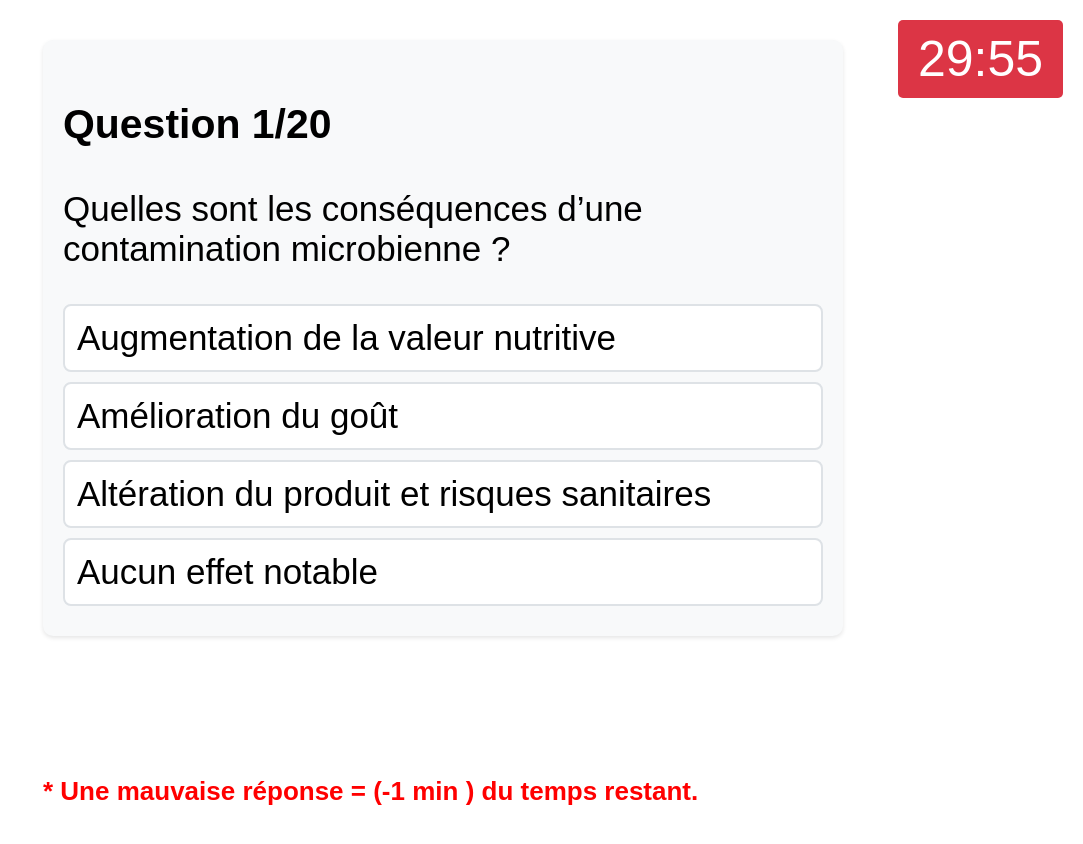
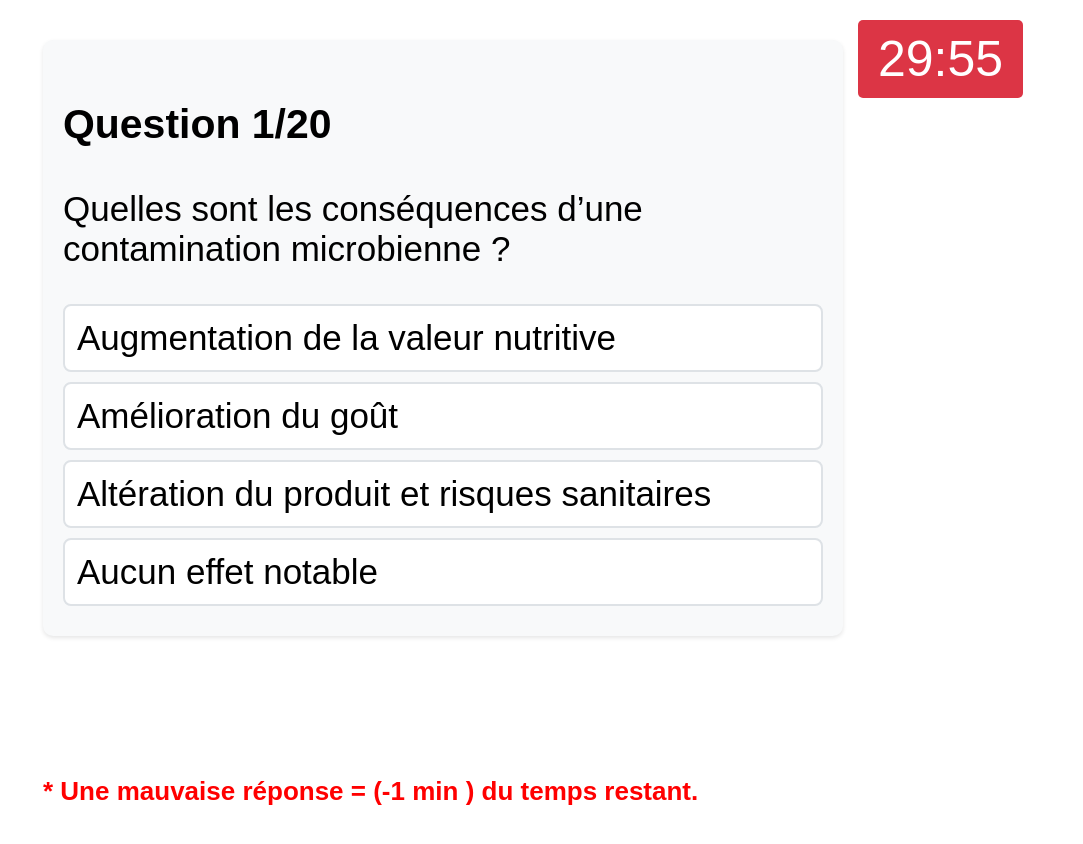
Before and after one commit to MouadMLM/Quiz-ISPITS, a plain HTML site: page index.html in a window 1280 px wide. Shown: the whole page, without its empty margins (197-1280 px from the left). Drawn offline with Linux system fonts and the light colour scheme.

Commit message:
index.html

```diff
--- a/index.html
+++ b/index.html
@@ -70,7 +70,7 @@
         .timer {
             position: fixed;
             top: 20px;
-            right: 20px;
+            right: 60px;
             font-size: 50px;
             background: #dc3545;
             color: white;
```
